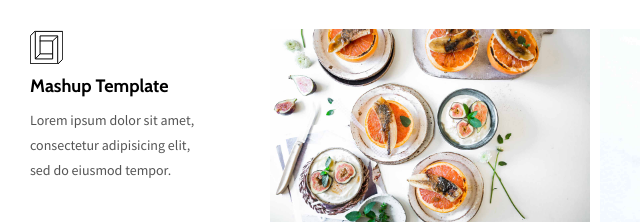
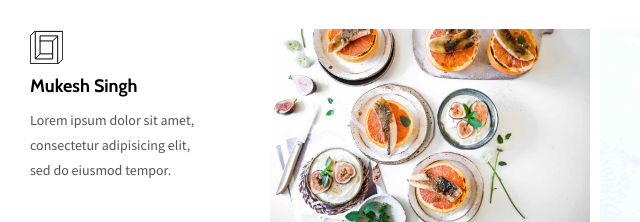
Before and after one commit to smnpavan/mukeshsingh1234.github.io, a plain HTML site: page index.html in a window 1280 px wide. Shown: the top 222 px of the page, 0-640 px from the left. Drawn offline with nearby package versions, Linux system fonts and the light colour scheme.

Commit message:
Update index.html

```diff
--- a/index.html
+++ b/index.html
@@ -17,7 +17,7 @@
 
 
 
-  <title>Title page</title>
+  <title>Mukesh Bhai</title>
 
 <link href="./main.82cfd66e.css" rel="stylesheet"></head>
 
@@ -40,7 +40,7 @@
       <div class="site-header hidden-xs">
           <a class="site-brand" href="./index.html" title="">
             <img class="img-responsive site-logo" alt="" src="./assets/images/mashup-logo.svg">
-            Mashup Template
+            Mukesh Singh
           </a>
         <p>Lorem ipsum dolor sit amet, consectetur adipisicing elit, sed do eiusmod
         tempor.</p>
```
